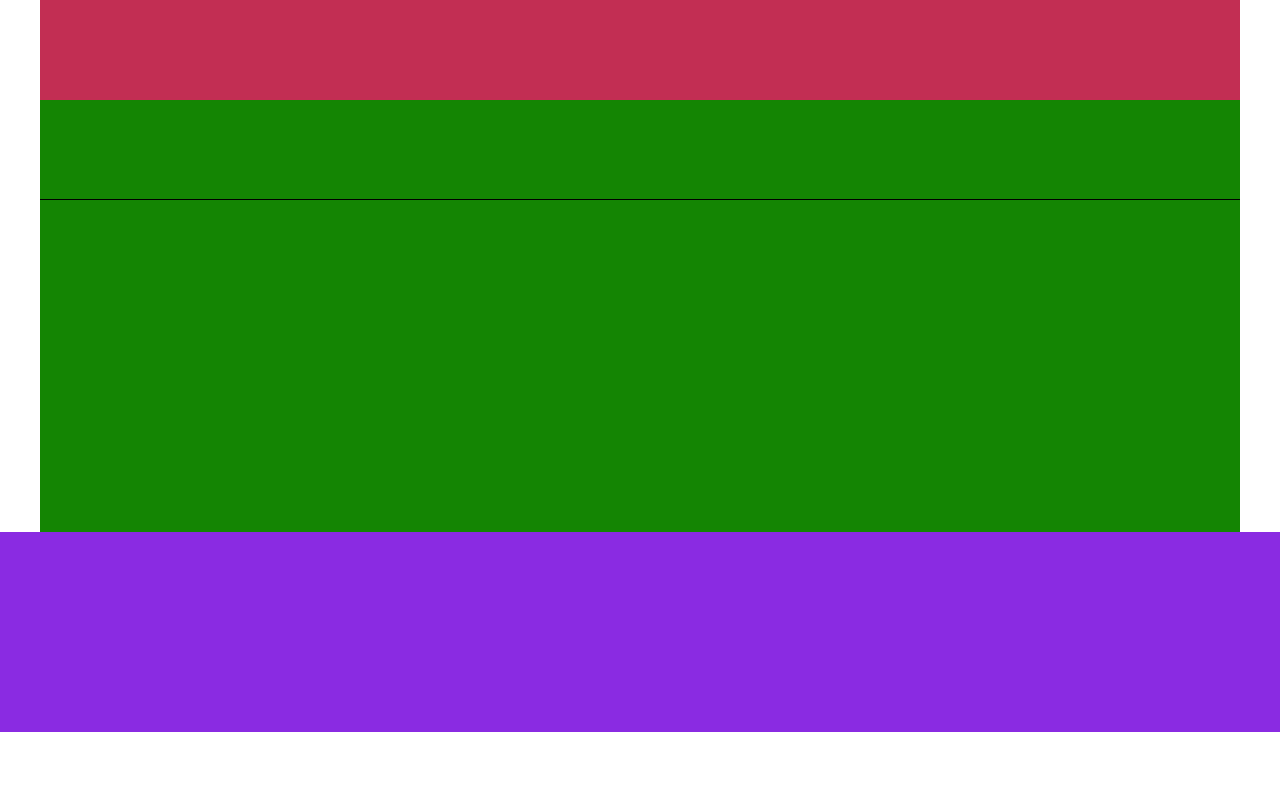
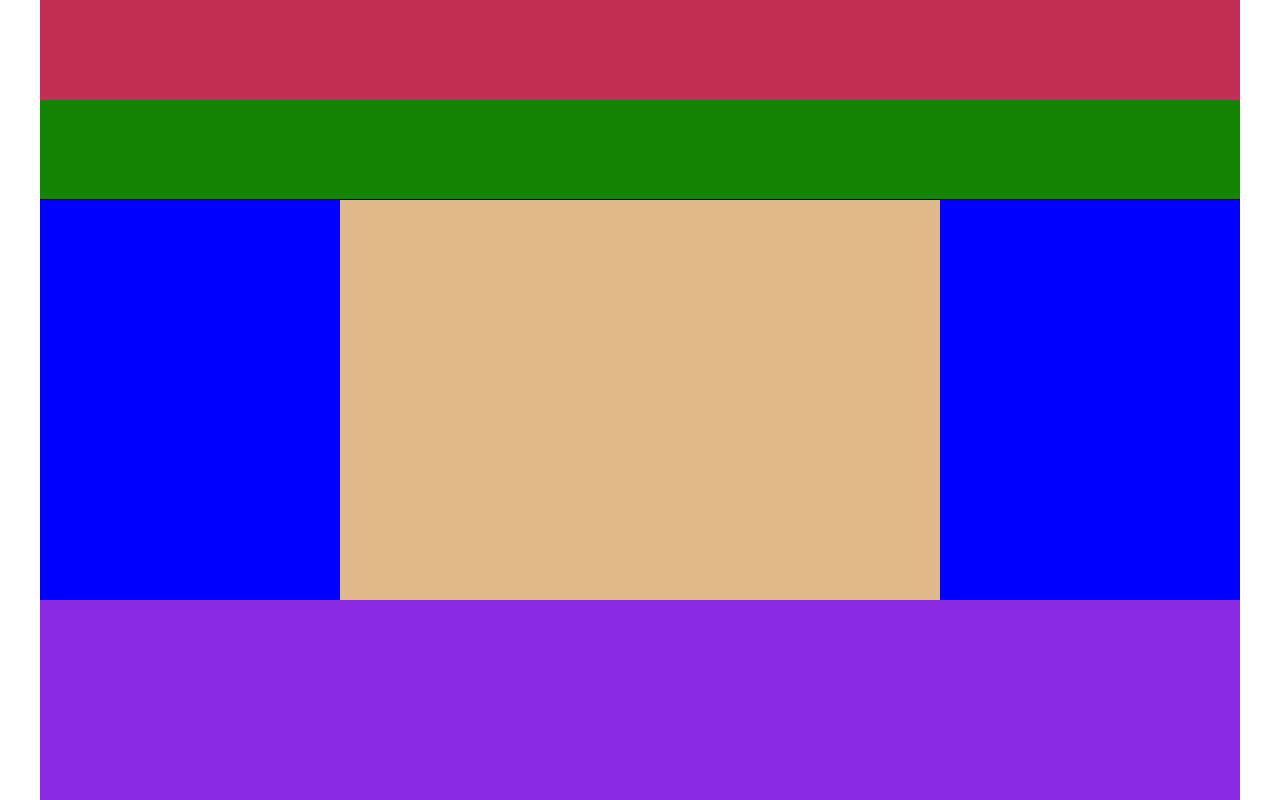
Before and after one commit to Fabiofljf/htmlcss-struttura-wp, a plain HTML site: page index.html in a window 1280 px wide. Shown: the part 532-1332 px from the top of the page. Before the commit the page ends 1264 px from the top, so only its background shows below. Drawn offline with Linux system fonts and the light colour scheme.

Commit message:
add all rows

```diff
--- a/css/style.css
+++ b/css/style.css
@@ -29,23 +29,44 @@
 
 /***** MAIN *****/
 
-#first_block_main{
+#first_row_main{
     background-color: rgb(194, 46, 83);
     width: 100%;
     height: 400px;
 }
 
-#second_block_main{
+#second_row_main{
     background-color: rgb(20, 133, 3);
     width: 100%;
     height: 100px;
     border-bottom: 1px solid black;
 }
 
-#third_block_main{
+#third_row_main{
     background-color: rgb(20, 133, 3);
     width: 100%;
+}
+
+/* uso clearfix */
+
+#third_row_main::after{
+    content: "";
+    display: table;
+    clear: both;
+}
+
+#column_a, #column_c{
+    width: 25%;
     height: 400px;
+    background-color: blue;
+    float: left;
+}
+
+#column_b{
+    width: 50%;
+    height: 400px;
+    background-color: burlywood;
+    float: left;
 }
 
 /***** FOOTER *****/
--- a/index.html
+++ b/index.html
@@ -17,11 +17,14 @@
         <!-- /#site_header -->
 
         <main id="site_main">
-            <div id="first_block_main"></div>
-            <div id="second_block_main"></div>
-            <div id="third_block_main"></div>
+            <div id="first_row_main"></div>
+            <div id="second_row_main"></div>
+            <div id="third_row_main">
+                <div id="column_a"></div>
+                <div id="column_b"></div>
+                <div id="column_c"></div>
+            </div>
 
-            </div>
         </main>
         <!-- /#site_main -->
 
```
